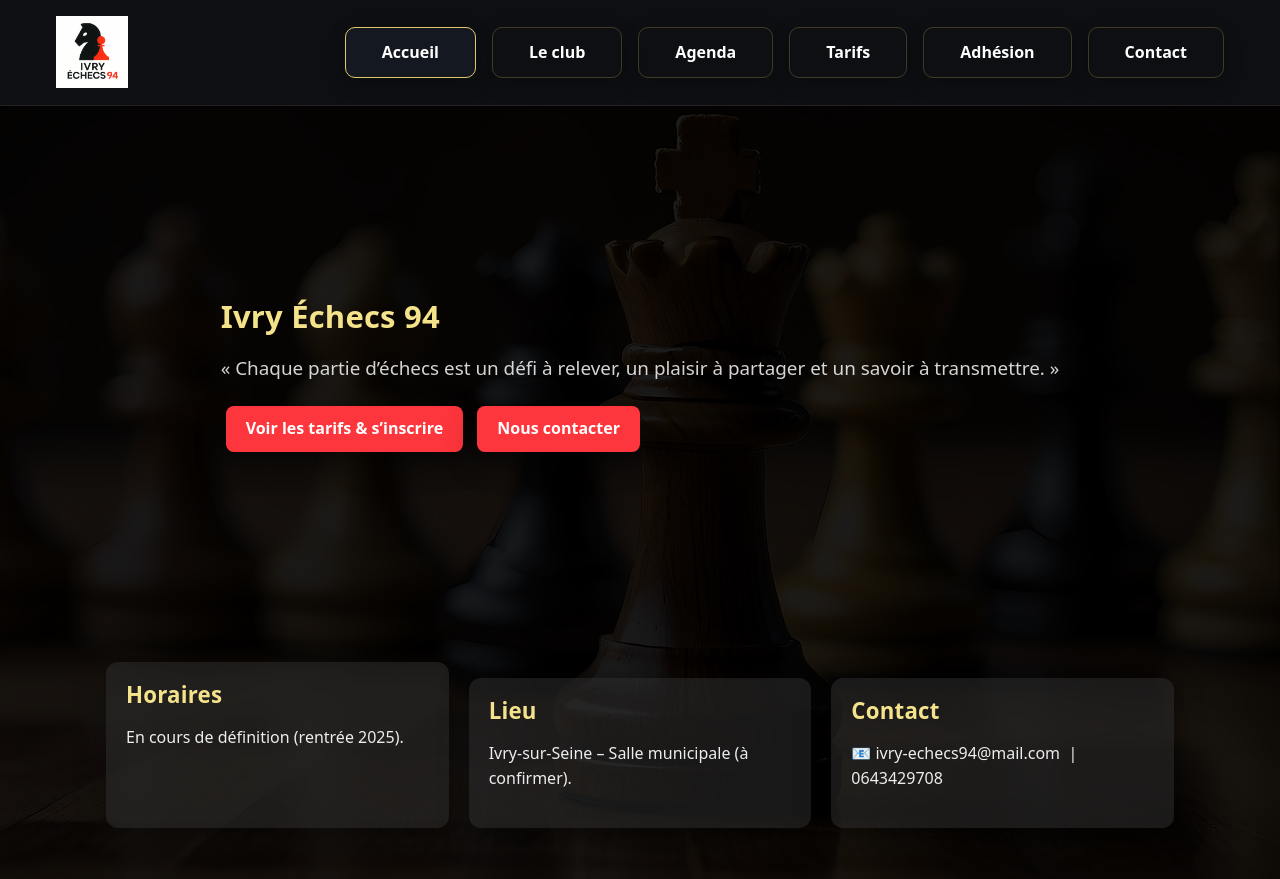
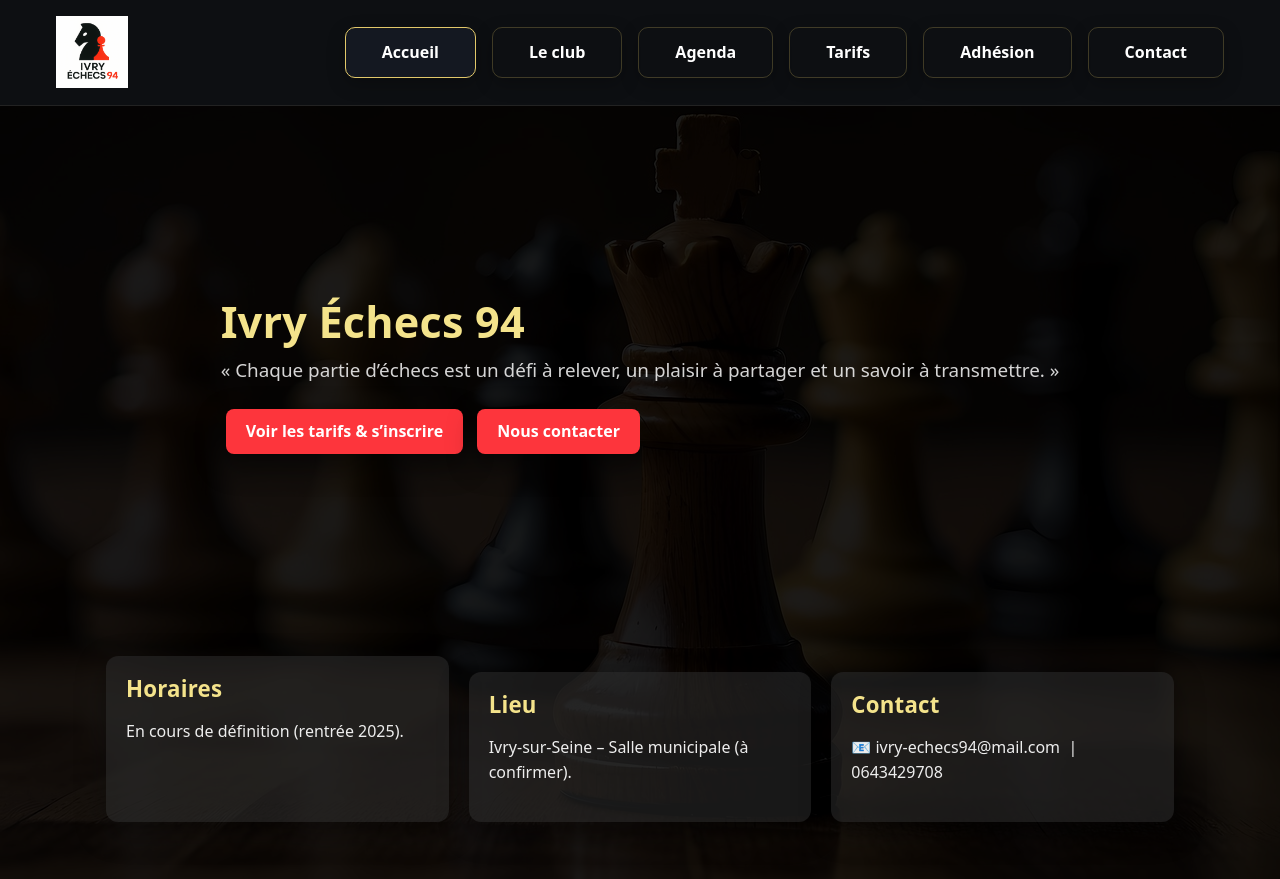
Before and after one commit to Nelwyn64/ivry-echecs-94, a Jekyll site: the page built from index.html, in a window 1280 px wide and 900 px high. Shown: the top 879 px of the window. Built offline with Jekyll 4.4.1, drawn with Linux system fonts in a browser that asks for light colours.

Commit message:
Ajustement du bloc .hero : réduction du padding et correction marge du h1 pour rapprocher le titre de la barre

```diff
--- a/css/styles.css
+++ b/css/styles.css
@@ -272,3 +272,19 @@
 
 /* 6) Si des "spacers" inline existent, on les rend neutres */
 .container p[style*="margin:40px 0"] { margin: 16px 0 !important; }
+
+/* Rapprocher le titre de la barre sur la page d’accueil uniquement */
+body.page-index .hero{
+  padding-top: 12px;         /* avant tu étais à 40px : on remonte nettement */
+  padding-bottom: 28px;      /* un peu moins de vide sous le bloc aussi */
+  margin-top: -6px;          /* micro-ajustement sous l’en-tête sticky */
+}
+
+body.page-index .hero h1{
+  margin-top: 0;             /* supprime tout éventuel espace au-dessus du H1 */
+  margin-bottom: 8px;        /* un soupçon d’air sous le titre */
+  font-size: 2.7rem;         /* verrouille la taille du titre si une autre règle l’a réduite */
+}
+
+/* Si tu veux un peu plus grand, remplace par 2.7rem ou utilise une taille fluide : */
+/* font-size: clamp(28px, 3.2vw, 42px); */
```
